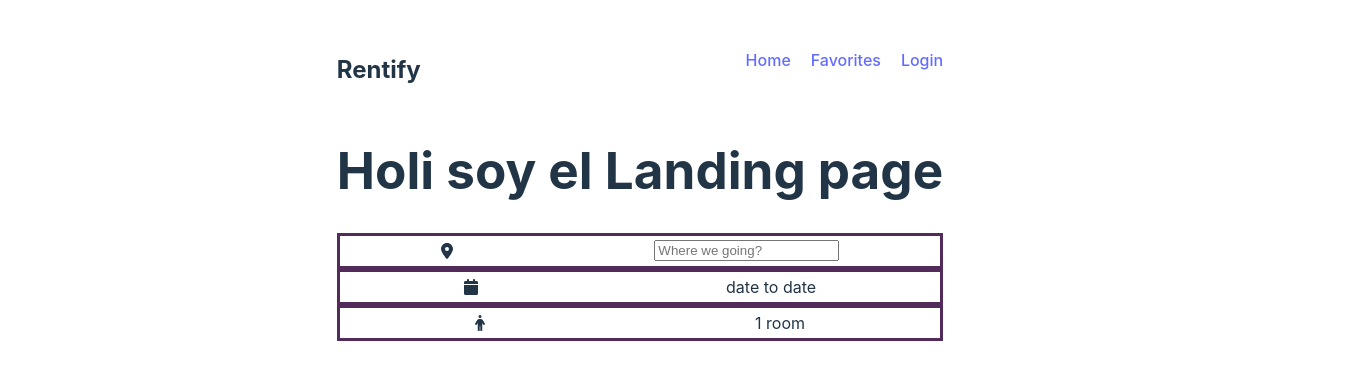
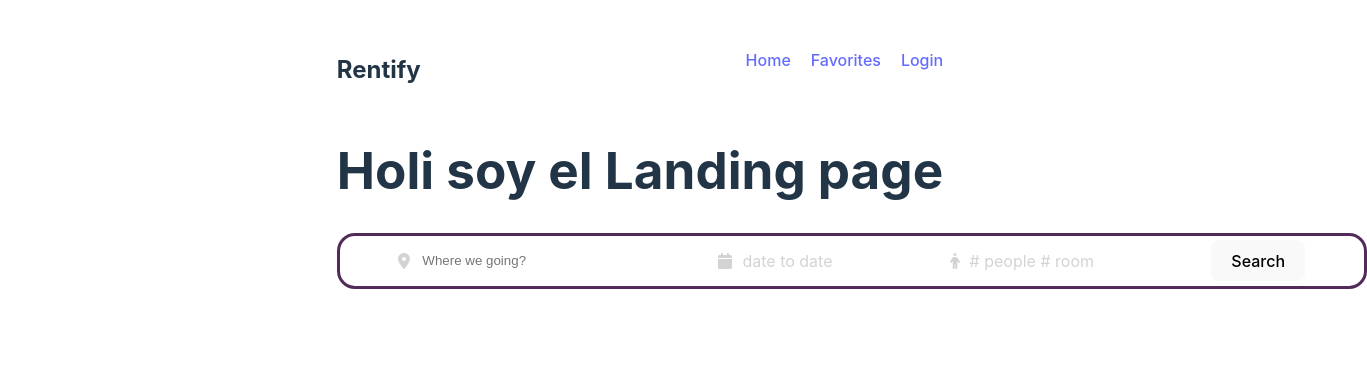
Before and after one commit to jlcarrascof/PF-Henry-Project, a React (Vite) app in the folder Client/vite-project/: page / in a window 1280 px wide. Shown: the top 380 px of the page, 1367 px wide, since content can reach past the window. Built offline with nearby package versions, Linux system fonts and the light colour scheme.

Commit message:
searchB estilos basicos y puesta en la navBar

```diff
--- a/Client/vite-project/src/components/searchBar/SearchBar.module.css
+++ b/Client/vite-project/src/components/searchBar/SearchBar.module.css
@@ -5,4 +5,29 @@
     display: flex;
     align-items: center;
     justify-content: space-around;
+    padding: 10px 0px;
+    border-radius: 18px;
+    position: absolute;
+    width: 100%;
+    max-width: 1024px;
 }
+
+.headerIcon{
+    color: lightgray;
+}
+
+.headerSearchItem{
+    display: flex;
+    align-items: center;
+    gap: 10px;
+}
+
+.headerSearchInput{
+    border: none;
+    outline: none;
+}
+
+.headerSearchText{
+    cursor: pointer;
+    color: lightgrey;
+}
--- a/Client/vite-project/src/components/searchBar/SearchBar.tsx
+++ b/Client/vite-project/src/components/searchBar/SearchBar.tsx
@@ -6,20 +6,23 @@ import styles from "../searchBar/SearchBar.module.css";
 
 const SearchBar: React.FC = () => {
   return (
-    <>
     <div className={styles.headerSearch}>
-      <FontAwesomeIcon icon={faLocationDot} className="" />
-      <input type="text" placeholder="Where we going?" className=""/>
+    <div className={styles.headerSearchItem}>
+      <FontAwesomeIcon icon={faLocationDot} className={styles.headerIcon} />
+      <input type="text" placeholder="Where we going?" className={styles.headerSearchInput}/>
     </div>
-    <div className={styles.headerSearch}>
-      <FontAwesomeIcon icon={faCalendar} className=""/>
-      <span className=""> date to date </span>
+    <div className={styles.headerSearchItem}>
+      <FontAwesomeIcon icon={faCalendar} className={styles.headerIcon}/>
+      <span className={styles.headerSearchText}> date to date </span>
     </div>
-    <div className={styles.headerSearch}>
-      <FontAwesomeIcon icon={faPerson} className=""/>
-      <span className=""> 1 room </span>
+    <div className={styles.headerSearchItem}>
+      <FontAwesomeIcon icon={faPerson} className={styles.headerIcon}/>
+      <span className={styles.headerSearchText}> # people # room </span>
     </div>
-    </>
+    <div className={styles.headerSearchItem}>
+      <button className={styles.headerBtn}> Search </button>
+    </div>
+    </div>
   );
 };
 
```
